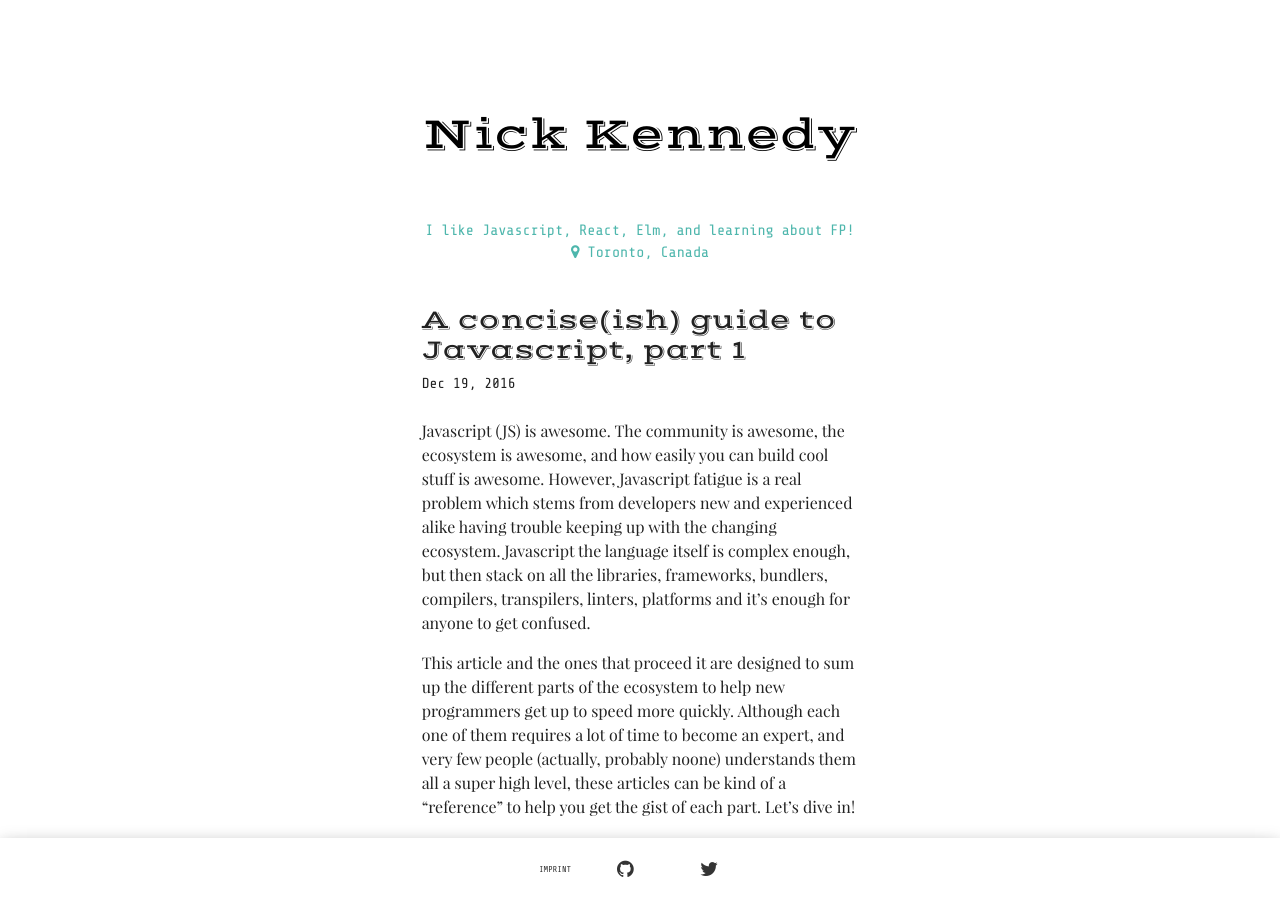
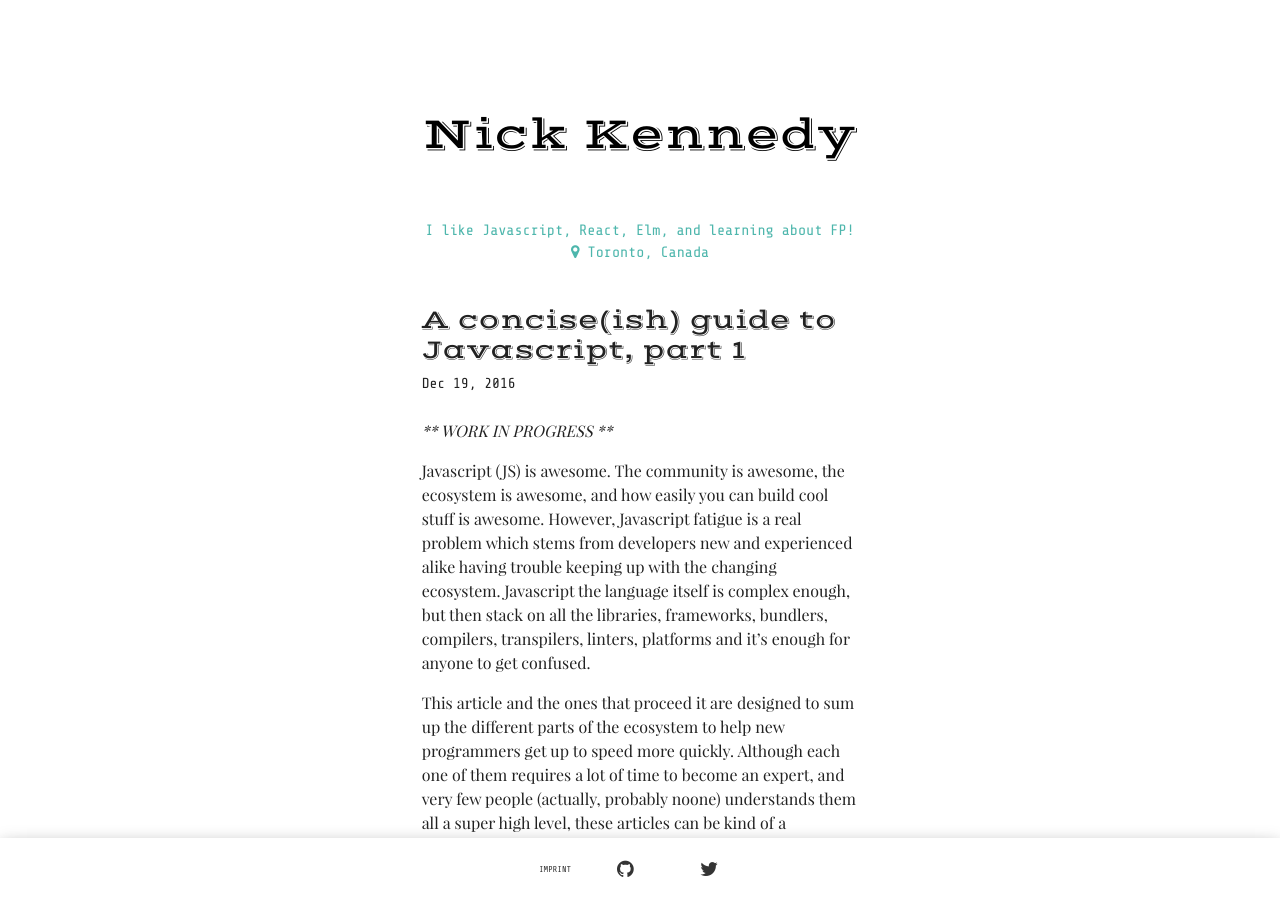
Before and after one commit to NicholasGW/nicholasgw.github.io, a Jekyll site: the page built from _posts/2016-12-19-a-concise-guide-part-1.md, in a window 1280 px wide and 900 px high. Built offline with Jekyll 4.4.1, drawn with Linux system fonts in a browser that asks for light colours; some web fonts are replaced.

Commit message:
WIP disclaimers

```diff
--- a/_posts/2016-12-19-a-concise-guide-part-1.md
+++ b/_posts/2016-12-19-a-concise-guide-part-1.md
@@ -5,6 +5,8 @@ date:   2016-12-19
 tags: ['intro', 'javascript', 'ecosystem']
 author: "Nick Kennedy"
 ---
+
+*** WORK IN PROGRESS ***
 
 Javascript (JS) is awesome. The community is awesome, the ecosystem is awesome, and how easily you can build cool stuff is awesome. However, Javascript fatigue is a real problem which stems from developers new and experienced alike having trouble keeping up with the changing ecosystem. Javascript the language itself is complex enough, but then stack on all the libraries, frameworks, bundlers, compilers, transpilers, linters, platforms and it's enough for anyone to get confused.
 
```
Also changed, not shown: _posts/2016-12-19-javascript-tldr.md (+3 -0 lines).
